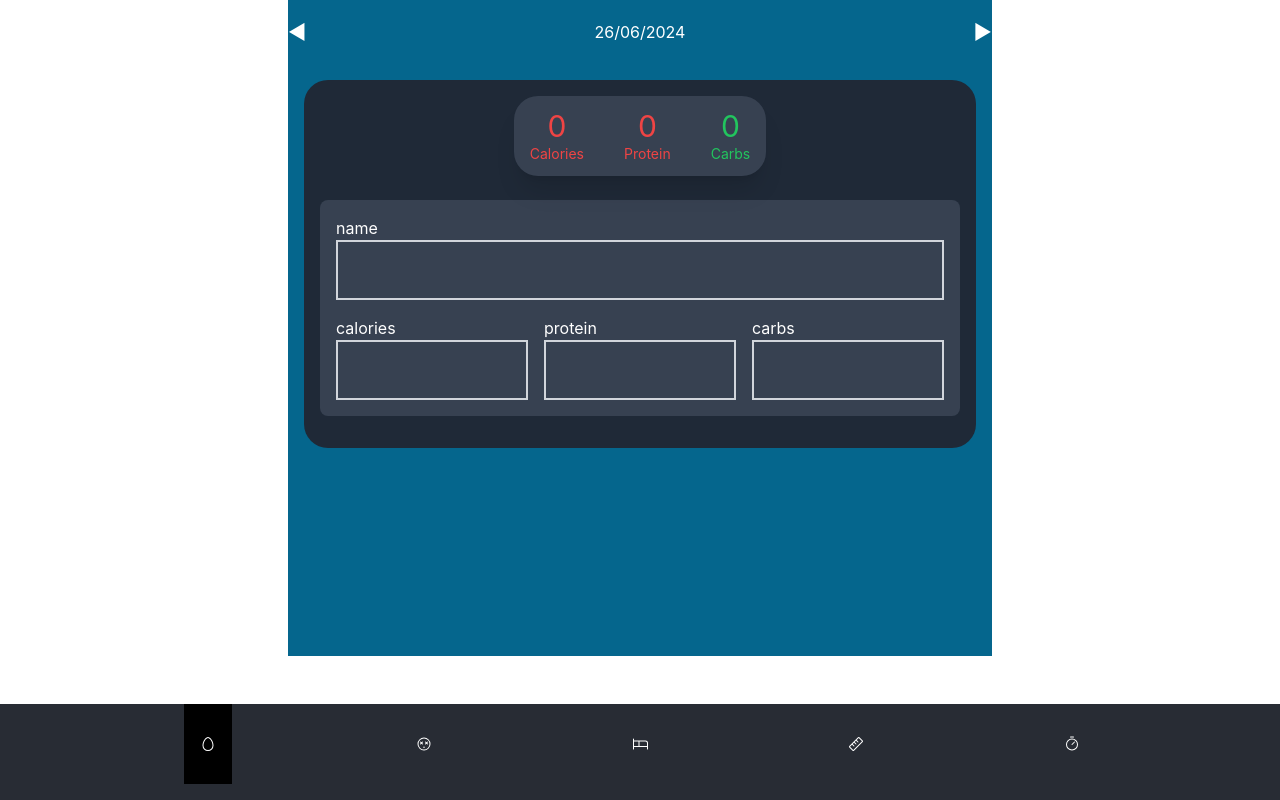
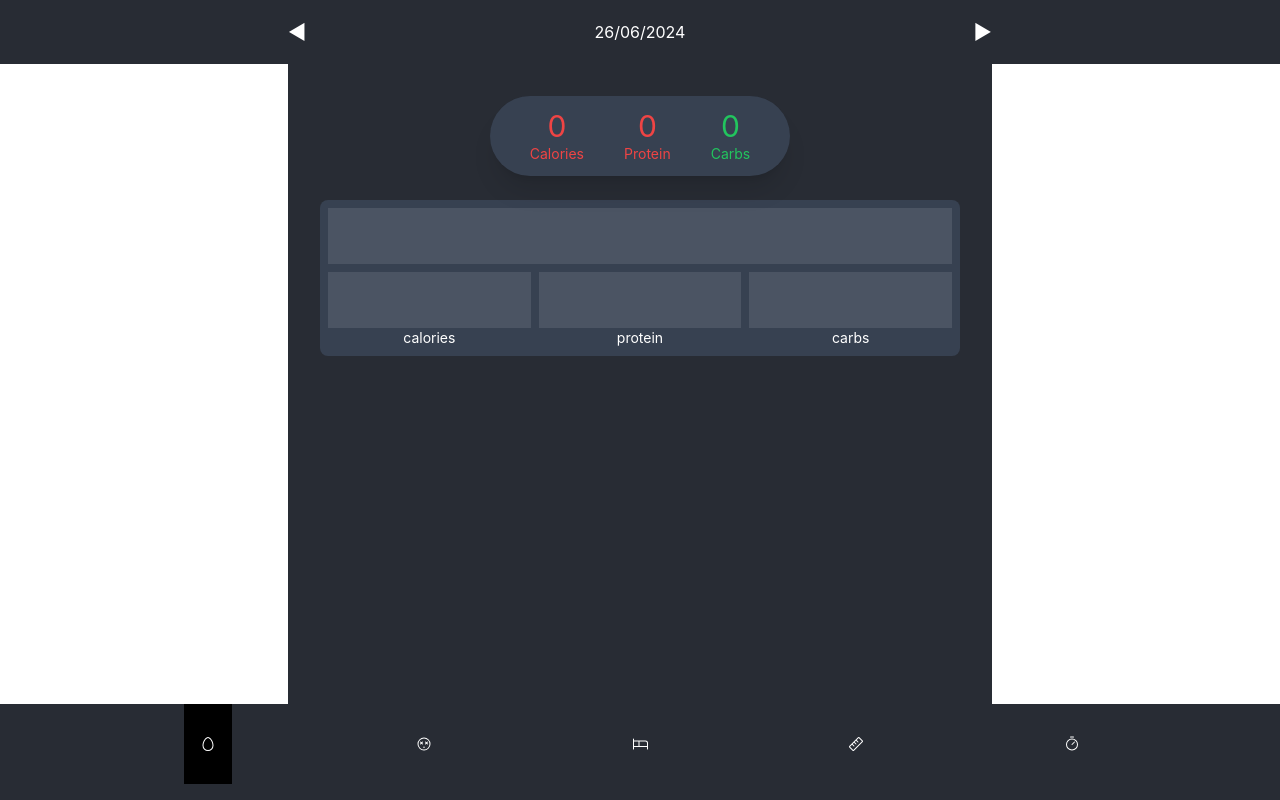
Before and after one commit to EliranSun/trackers, a React (Create React App) app: page / in a window 1280 px wide. Built offline with nearby package versions, Linux system fonts and the light colour scheme.

Commit message:
Redesign

```diff
--- a/src/App.js
+++ b/src/App.js
@@ -11,8 +11,8 @@ function App() {
     const [selectedView, setSelectedView] = useState(TrackerNames.KETO);
 
     return (
-        <div className="w-full h-full bg-blue-sapphire overflow-x-hidden p-4">
-            <div className="fixed top-0 h-16 left-0 w-screen flex justify-evenly items-center">
+        <div className="w-full h-screen bg-gray-900 overflow-x-hidden p-4">
+            <div className="fixed top-0 z-10 bg-gray-900 h-16 left-0 w-screen flex justify-evenly items-center">
                 <button
                     className="text-xl p-4 w-1/3"
                     onClick={() => {
--- a/src/components/KetoInput.jsx
+++ b/src/components/KetoInput.jsx
@@ -2,16 +2,24 @@ import {KETO_KEY} from "../constants";
 import {setData} from "../utils/storage";
 import {isNumber} from "lodash";
 import {fetchFoodNutrition} from "../utils/api";
+import classNames from "classnames";
 
-export const KetoInput = ({type, value, date, columnName, index, setLocalData}) => {
+export const KetoInput = ({type, value, date, name, index, setLocalData}) => {
     return (
+        <div className={classNames({
+            "flex items-center flex-col": name !== "name",
+            "flex items-center flex-row-reverse": name === "name",
+        })}>
             <input
                 type={type}
-            className="border-2 p-4 text-base border-gray-300 bg-transparent text-white w-full"
+                className={classNames({
+                    "text-center bg-white/10": true,
+                    "p-4 text-base bg-transparent text-white w-full": true,
+                })}
                 defaultValue={value}
-            key={`${date}-${KETO_KEY}-${columnName}-${value}`}
+                key={`${date}-${KETO_KEY}-${name}-${value}`}
                 onBlur={async (event) => {
-                const newData = setData(date, KETO_KEY, index, columnName, event.target.value);
+                    const newData = setData(date, KETO_KEY, index, name, event.target.value);
                     setLocalData(Object.values(newData[date][KETO_KEY]));
 
                     const calories = newData[date][KETO_KEY][`row-${index}`].calories;
@@ -22,7 +30,7 @@ export const KetoInput = ({type, value, date, columnName, index, setLocalData})
 
                     console.log({hasMissingData});
 
-                if (columnName === "name" && event.target.value !== "" && hasMissingData) {
+                    if (name === "name" && event.target.value !== "" && hasMissingData) {
                         const nutrition = await fetchFoodNutrition(event.target.value);
 
                         if (!calories) {
@@ -42,5 +50,8 @@ export const KetoInput = ({type, value, date, columnName, index, setLocalData})
                     }
                 }}
             />
+            {name === "name" ? null :
+                <span className="text-sm">{name}</span>}
+        </div>
     )
 }
--- a/src/components/KetoTable.jsx
+++ b/src/components/KetoTable.jsx
@@ -45,11 +45,11 @@ export const KetoTable = ({columns, date}) => {
         }, [localData]);
 
         return (
-            <div className="flex flex-col gap-2 rounded-3xl p-4 bg-gray-800">
+            <div className="flex flex-col gap-2 rounded-3xl p-4">
                 <div className={classNames({
-                        "m-auto": true,
-                        "backdrop-blur rounded-3xl bg-gray-700 shadow-xl": true,
-                    "w-fit h-20 flex items-center gap-10 p-4": true,
+                    "m-auto": true,
+                    "backdrop-blur rounded-full bg-gray-700 shadow-xl": true,
+                    "w-fit h-20 flex items-center gap-10 py-4 px-10": true,
                     "fixed bottom-32 inset-x-0 ": false,
                 })}>
                     <Measurement
@@ -75,17 +75,16 @@ export const KetoTable = ({columns, date}) => {
                         return (
                             <div
                                 key={`${row.name}-${index}`}
-                                className="bg-gray-700 my-4 p-4 grid grid-cols-3 gap-4 max-w-screen-sm rounded-lg w-full">
+                                className="bg-gray-700 my-4 p-2 grid grid-cols-3 gap-2 max-w-screen-sm rounded-lg w-full">
                                 {columns.map(({name: columnName, type}) => {
                                     const value = row[columnName];
                                     return (
                                         <div key={columnName} className="first-of-type:col-span-3">
-                                            {columnName}
                                             <KetoInput
                                                 type={type}
                                                 value={value}
                                                 date={date}
-                                                columnName={columnName}
+                                                name={columnName}
                                                 index={index}
                                                 setLocalData={setLocalData}/>
                                         </div>
```
Also changed, not shown: src/index.css (+11 -5 lines), tailwind.config.js (indentation only). Lines whose indentation alone changed are shown as unchanged.
